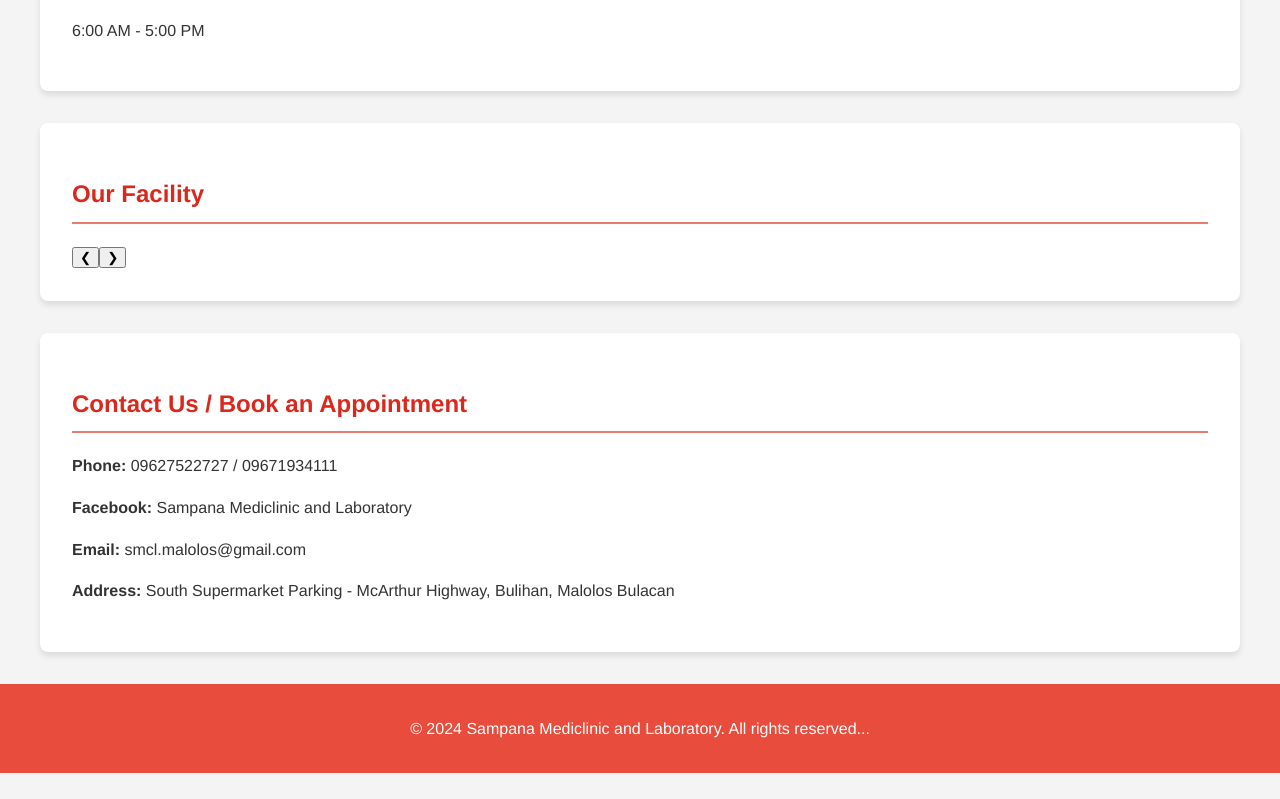
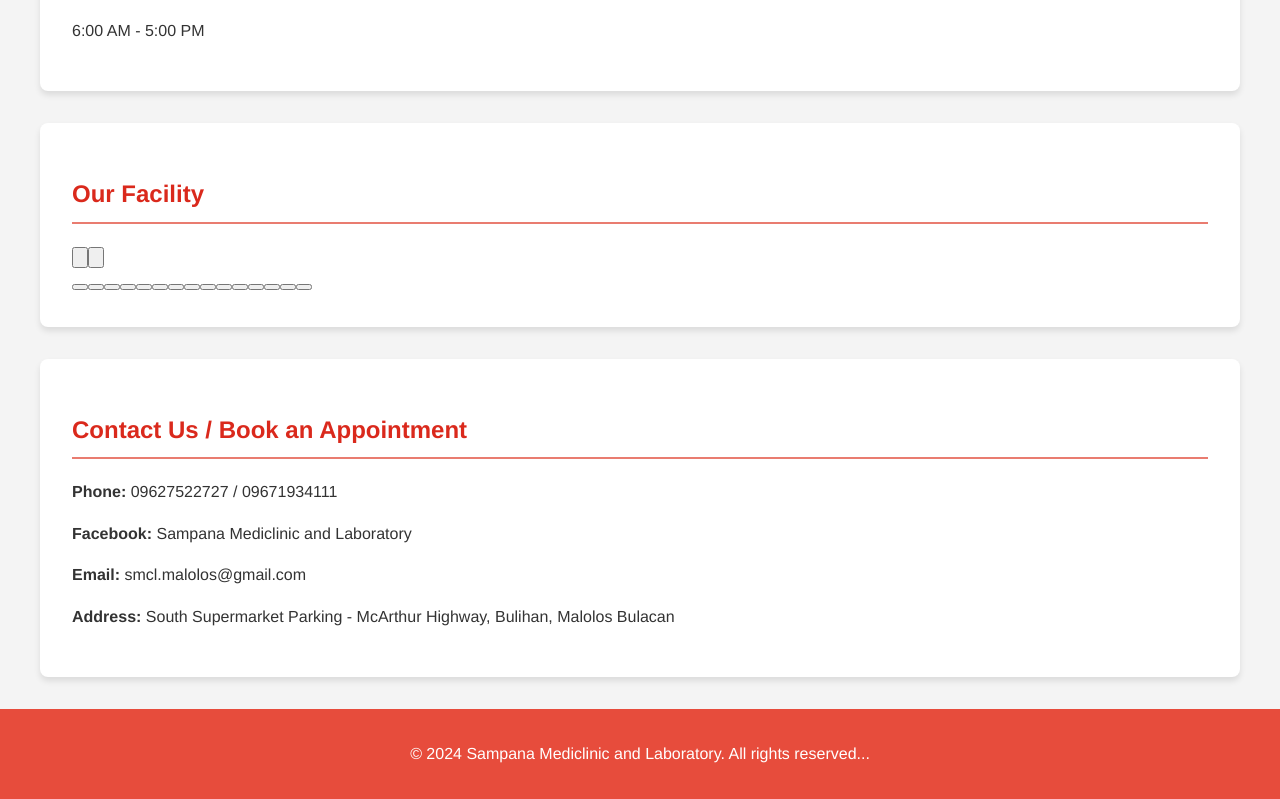
Before and after one commit to lcs-repo/nex-smcl, a Next.js app: page / in a window 1280 px wide. Shown: the part 1140-1939 px from the top of the page. Before the commit the page ends 1913 px from the top, so only its background shows below. Built offline with nearby package versions, Linux system fonts and the light colour scheme.

Commit message:
new implementation for image facilities

```diff
--- a/app/components/ImageSlider.tsx
+++ b/app/components/ImageSlider.tsx
@@ -1,7 +1,8 @@
 'use client'
 
-import { useState, useEffect } from 'react'
+import { useState, useCallback } from 'react'
 import Image from 'next/image'
+import { ChevronLeftIcon, ChevronRightIcon } from '@heroicons/react/24/solid'
 
 const images = [
   '/assets/images/B.png',
@@ -24,24 +25,56 @@
 export default function ImageSlider() {
   const [currentSlide, setCurrentSlide] = useState(0)
 
-  const nextSlide = () => setCurrentSlide((prev) => (prev + 1) % images.length)
-  const prevSlide = () => setCurrentSlide((prev) => (prev - 1 + images.length) % images.length)
+  const nextSlide = useCallback(() => {
+    setCurrentSlide((prev) => (prev + 1) % images.length)
+  }, [])
 
-  useEffect(() => {
-    // Touch event handling code remains the same
+  const prevSlide = useCallback(() => {
+    setCurrentSlide((prev) => (prev - 1 + images.length) % images.length)
   }, [])
 
   return (
-    <div id="slideshow" className="relative w-full max-w-[800px] aspect-[16/9] mx-auto">
+    <div className="relative w-full max-w-[800px] aspect-[16/9] mx-auto overflow-hidden rounded-lg shadow-lg">
+      {images.map((src, index) => (
         <Image
-            src={images[currentSlide]}
-            alt={`Facility Image ${currentSlide + 1}`}
-            fill
-            style={{ objectFit: 'cover' }}
-            priority={currentSlide === 0}
+          key={src}
+          src={src}
+          alt={`Facility Image ${index + 1}`}
+          fill
+          style={{
+            objectFit: 'cover',
+            transition: 'opacity 0.5s ease-in-out',
+            opacity: index === currentSlide ? 1 : 0,
+          }}
+          priority={index === currentSlide}
         />
-      <button onClick={prevSlide} className="absolute left-2 top-1/2 transform -translate-y-1/2 z-10">&#10094;</button>
-      <button onClick={nextSlide} className="absolute right-2 top-1/2 transform -translate-y-1/2 z-10">&#10095;</button>
+      ))}
+      <button
+        onClick={prevSlide}
+        className="absolute left-4 top-1/2 transform -translate-y-1/2 bg-white bg-opacity-50 hover:bg-opacity-75 rounded-full p-2 transition-all duration-200 focus:outline-none focus:ring-2 focus:ring-offset-2 focus:ring-blue-500"
+        aria-label="Previous image"
+      >
+        <ChevronLeftIcon className="h-6 w-6 text-gray-800" />
+      </button>
+      <button
+        onClick={nextSlide}
+        className="absolute right-4 top-1/2 transform -translate-y-1/2 bg-white bg-opacity-50 hover:bg-opacity-75 rounded-full p-2 transition-all duration-200 focus:outline-none focus:ring-2 focus:ring-offset-2 focus:ring-blue-500"
+        aria-label="Next image"
+      >
+        <ChevronRightIcon className="h-6 w-6 text-gray-800" />
+      </button>
+      <div className="absolute bottom-4 left-1/2 transform -translate-x-1/2 flex space-x-2">
+        {images.map((_, index) => (
+          <button
+            key={index}
+            onClick={() => setCurrentSlide(index)}
+            className={`w-2 h-2 rounded-full transition-all duration-200 ${
+              index === currentSlide ? 'bg-white scale-125' : 'bg-white bg-opacity-50'
+            }`}
+            aria-label={`Go to image ${index + 1}`}
+          />
+        ))}
+      </div>
     </div>
   )
 }
--- a/package.json
+++ b/package.json
@@ -9,6 +9,7 @@
     "lint": "next lint"
   },
   "dependencies": {
+    "@heroicons/react": "^2.1.5",
     "mongodb": "^6.8.1",
     "mongoose": "^8.6.1",
     "next": "^14.2.8",
```
Also changed, not shown: 1 other file (tests, documents, lock files or other folders).
